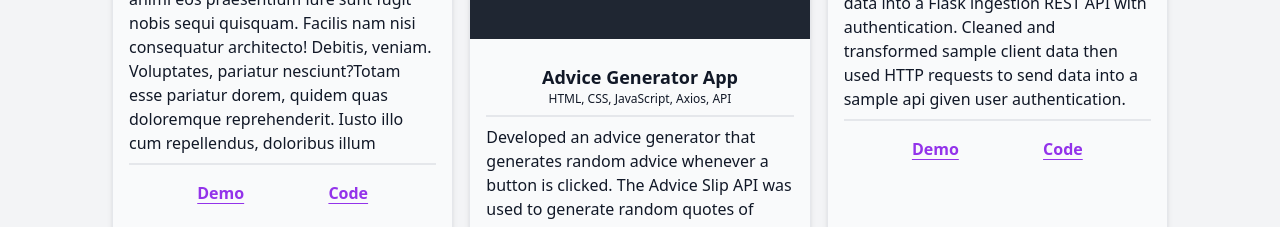
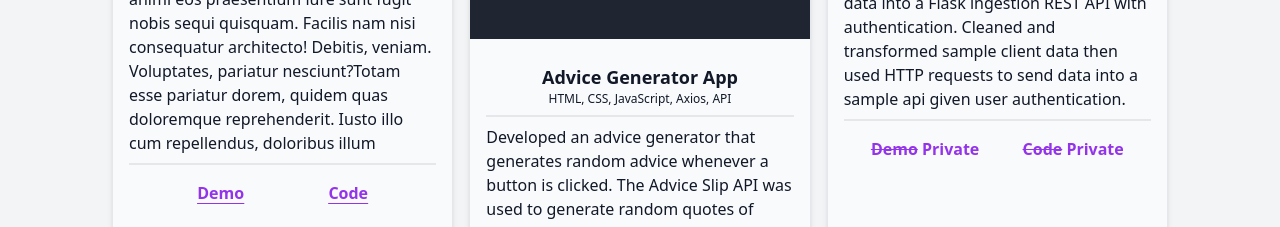
Before and after one commit to jechea14/jechea14.github.io, a React (Create React App) app in the folder portfolio/: page / in a window 1280 px wide. Shown: the part 920-1147 px from the top of the page. Built offline with nearby package versions, Linux system fonts and the light colour scheme.

Commit message:
Update project links

```diff
--- a/portfolio/src/Components/Button.js
+++ b/portfolio/src/Components/Button.js
@@ -1,9 +1,12 @@
 import React from 'react'
 
-const Button = ({name}) => {
+const Button = ({name, link, id}) => {
   return (
     <div>
-      <button className='underline underline-offset-4 font-bold text-purple-600 hover:text-purple-800 transition'>{name}</button>
+      {
+        id === 3 ? <div className='font-bold text-purple-600 hover:text-purple-800 hover:cursor-not-allowed transition'><button className='line-through hover:cursor-not-allowed '>{name}</button><span> Private</span></div>
+        : <button className='underline underline-offset-4 font-bold text-purple-600 hover:text-purple-800 transition'><a href={link} target='_blank'>{name}</a></button>
+      }
     </div>
   )
 }
--- a/portfolio/src/Components/ProjectCard.js
+++ b/portfolio/src/Components/ProjectCard.js
@@ -1,7 +1,7 @@
 import React from 'react'
 import Button from './Button'
 
-const ProjectCard = ({ title, techUsed, description, image }) => {
+const ProjectCard = ({ title, techUsed, description, image, linkDemo, linkCode, id}) => {
   return (
     <div className='border rounded-xl text-center bg-gray-50 shadow-md'>
       <picture>
@@ -14,8 +14,8 @@ const ProjectCard = ({ title, techUsed, description, image }) => {
         <p className='text-left pt-2 border-t-2 border-b-2 pb-2'>{description}</p>
       </div>
       <div className='flex justify-evenly py-4'>
-        <Button name={'Demo'}/>
-        <Button name={'Code'}/>
+        <Button name={'Demo'} link={linkDemo} id={id}/>
+        <Button name={'Code'} link={linkCode} id={id}/>
       </div>
     </div>
   )
--- a/portfolio/src/Components/Projects.js
+++ b/portfolio/src/Components/Projects.js
@@ -5,26 +5,36 @@ import rs_clan_web_scraper from '../images/rs_clan_web_scraper.png'
 
 const projects = [
   {
+    id: 1,
     title: 'Portfolio Website',
     tech: 'ReactJS, TailwindCSS',
-    desc: 'Lorem ipsum dolor sit amet consectetur adipisicing elit. Aperiam, veniam? Vitae animi eos praesentium iure sunt fugit nobis sequi quisquam. Facilis nam nisi consequatur architecto! Debitis, veniam. Voluptates, pariatur nesciunt?Totam esse pariatur dorem, quidem quas doloremque reprehenderit. Iusto illo cum repellendus, doloribus illum'
+    desc: 'Lorem ipsum dolor sit amet consectetur adipisicing elit. Aperiam, veniam? Vitae animi eos praesentium iure sunt fugit nobis sequi quisquam. Facilis nam nisi consequatur architecto! Debitis, veniam. Voluptates, pariatur nesciunt?Totam esse pariatur dorem, quidem quas doloremque reprehenderit. Iusto illo cum repellendus, doloribus illum',
+    linkDemo: 'https://jechea14.github.io/',
+    linkCode: 'https://github.com/jechea14/jechea14.github.io'
   },
   {
+    id: 2,
     title: 'Advice Generator App',
     tech: 'HTML, CSS, JavaScript, Axios, API',
     desc: 'Developed an advice generator that generates random advice whenever a button is clicked. The Advice Slip API was used to generate random quotes of advice.',
-    img: `${advice_generator_app}`
+    img: `${advice_generator_app}`,
+    linkDemo: 'https://jechea14.github.io/advice-generator-app/',
+    linkCode: 'https://github.com/jechea14/advice-generator-app'
   },
   {
+    id: 3,
     title: 'Backend Store Catalog Integration',
     tech: 'Python, Pandas, NumPy, API',
     desc: 'Integrated sample client store catalog data into a Flask ingestion REST API with authentication. Cleaned and transformed sample client data then used HTTP requests to send data into a sample api given user authentication.'
   },
   {
+    id: 4,
     title: 'RuneScape Clan Competition Web Scraper',
     tech: 'Python, Pandas, Requests, Selenium',
     desc: 'Developed an automated game competition web scraper to scrape data off of a RuneScape player tracking website and calculate competition results, which reduced the time required to prepare results by 80%.',
-    img: `${rs_clan_web_scraper}`
+    img: `${rs_clan_web_scraper}`,
+    linkDemo: 'https://www.youtube.com/watch?v=mAiOTb76Poc',
+    linkCode: 'https://github.com/jechea14/Automated-RS-Clan-DXP-Competition'
   }
 ]
 
@@ -32,14 +42,18 @@ const Projects = () => {
   return (
     <section id='projects' className='scroll-mt-10'>
       <h1 className='text-2xl font-bold text-left pt-10'>PROJECTS</h1>
-      {/* <div className='flex flex-col md:flex-row flex-wrap'> */}
       <div className='grid grid-cols-1 gap-4 md:grid-cols-2 lg:grid-cols-3 2xl:grid-cols-4'>
         {projects.map((project) => {
           return <ProjectCard
                   title={project.title}
                   techUsed={project.tech}
                   description={project.desc}
-                  image={project.img}/>
+                  image={project.img}
+                  linkDemo={project.linkDemo}
+                  linkCode={project.linkCode}
+                  id={project.id}
+                  />
+
         })
         }
       </div>
```
